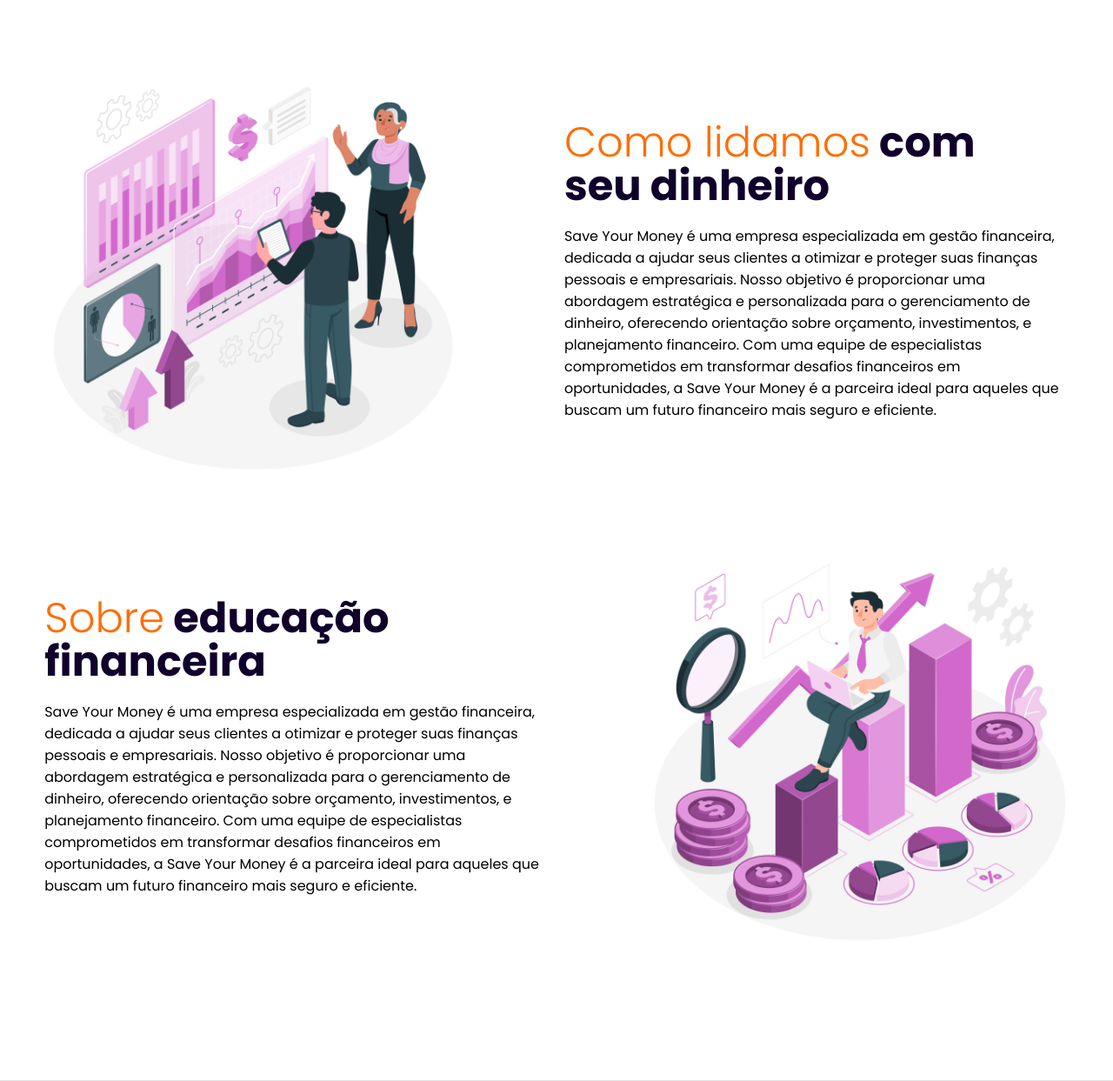
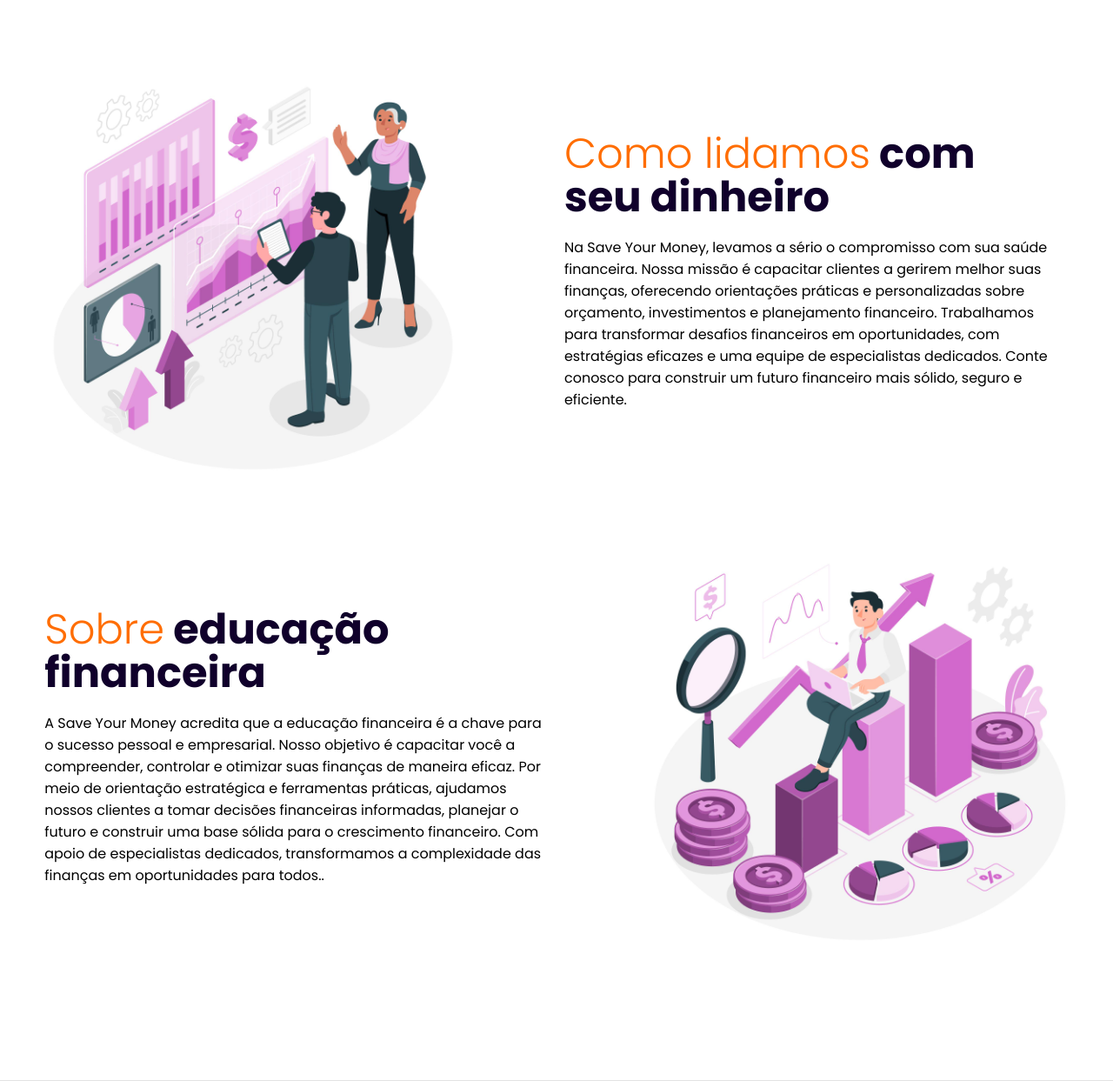
Before and after one commit to Gamaiaprogramas/Save-TCC, a PHP site: page /landing.php in a window 1280 px wide. Shown: the part 1343-2586 px from the top of the page at 87% size. Run offline with PHP 8.4, Linux system fonts and the light colour scheme; some libraries are stand-ins or nearby versions.

Commit message:
Filipe Takara 18-11 troca de textos

```diff
--- a/PAGES/landing.php
+++ b/PAGES/landing.php
@@ -65,10 +65,10 @@
 
                 <div class="txt-itens item-2">
                     <h3><span>Como lidamos</span> com<br>seu dinheiro</h3>
-                    <p>Save Your Money é uma empresa especializada em gestão financeira, dedicada a ajudar seus clientes a otimizar e proteger
-                    suas finanças pessoais e empresariais. Nosso objetivo é proporcionar uma abordagem estratégica e personalizada para o gerenciamento de dinheiro,
-                    oferecendo orientação sobre orçamento, investimentos, e planejamento financeiro. Com uma equipe de especialistas comprometidos em transformar desafios
-                    financeiros em oportunidades, a Save Your Money é a parceira ideal para aqueles que buscam um futuro financeiro mais seguro e eficiente.</p>
+                    <p>Na Save Your Money, levamos a sério o compromisso com sua saúde financeira. Nossa missão é capacitar clientes a gerirem melhor suas finanças,
+                        oferecendo orientações práticas e personalizadas sobre orçamento, investimentos e planejamento financeiro. Trabalhamos para transformar desafios
+                        financeiros em oportunidades, com estratégias eficazes e uma equipe de especialistas dedicados. Conte conosco para construir um futuro financeiro
+                         mais sólido, seguro e eficiente.</p>
                 </div>
 
 
@@ -79,10 +79,10 @@
 
                 <div class="txt-itens">
                     <h3><span>Sobre</span> educação<br>financeira</h3>
-                    <p>Save Your Money é uma empresa especializada em gestão financeira, dedicada a ajudar seus clientes a otimizar e proteger
-                    suas finanças pessoais e empresariais. Nosso objetivo é proporcionar uma abordagem estratégica e personalizada para o gerenciamento de dinheiro,
-                    oferecendo orientação sobre orçamento, investimentos, e planejamento financeiro. Com uma equipe de especialistas comprometidos em transformar desafios
-                    financeiros em oportunidades, a Save Your Money é a parceira ideal para aqueles que buscam um futuro financeiro mais seguro e eficiente.</p>
+                    <p>A Save Your Money acredita que a educação financeira é a chave para o sucesso pessoal e empresarial. Nosso objetivo é capacitar você a
+                        compreender, controlar e otimizar suas finanças de maneira eficaz. Por meio de orientação estratégica e ferramentas práticas, ajudamos
+                        nossos clientes a tomar decisões financeiras informadas, planejar o futuro e construir uma base sólida para o crescimento financeiro.
+                        Com apoio de especialistas dedicados, transformamos a complexidade das finanças em oportunidades para todos..</p>
                 </div>
 
                 <div class="img-itens">
@@ -109,7 +109,7 @@
                 <a href="../PAGES/action.php">
                     <button><i class="bi bi-headset"></i> <p>Ações e Rentabilidade</p> </button>
                 </a>
-                <a href="../PAGES/login.php">
+                <a href="../PAGES/selecao.php">
                     <button><i class="bi bi-cash-coin"></i> <p>Planejamento Financeiro</p> </button>
                 </a>
                 <a href="#">
@@ -126,7 +126,7 @@
 
             <h3>No vermelho? <span>Deixa com a gente</span> </h3>
             <p>Os melhores planejamentos para sair desta situção.</p>
-            <a href="#">
+            <a href="selecao.php">
                 <button>Conheça o plano</button>
             </a>
 
@@ -163,7 +163,8 @@
 
                     <div class="txt-instru-box">
                         <h4>Filipe <span>Takara</span></h4>
-                        <p>Lorem ipsum, dolor sit amet consectetur adipisicing elit. Ipsam maxime nulla dolorum eius necessitatibus quas accusamus ab aliquid iusto illum dolores porro ipsum suscipit atque unde saepe possimus, culpa facilis.</p>
+                        <p>Nascido em 27 de julho de 2006, é um dos desenvolvedores da Save Your Money, responsável pela documentação do projeto. Seu trabalho focou
+                            em garantir materiais claros, colaborando com a equipe para alinhar o sistema às necessidades dos usuários.</p>
                     </div>
 
                 </article>
@@ -224,10 +225,10 @@
 
                 <div class="txt-itens item-2">
                     <h3><span>Considereções</span><br>Finais</h3>
-                    <p>Save Your Money é uma empresa especializada em gestão financeira, dedicada a ajudar seus clientes a otimizar e proteger
-                    suas finanças pessoais e empresariais. Nosso objetivo é proporcionar uma abordagem estratégica e personalizada para o gerenciamento de dinheiro,
-                    oferecendo orientação sobre orçamento, investimentos, e planejamento financeiro. Com uma equipe de especialistas comprometidos em transformar desafios
-                    financeiros em oportunidades, a Save Your Money é a parceira ideal para aqueles que buscam um futuro financeiro mais seguro e eficiente.</p>
+                    <p>A Save Your Money encerra este compromisso reafirmando sua dedicação em transformar vidas por meio da gestão financeira estratégica. Nosso
+                        trabalho não termina com a orientação inicial, mas continua com suporte contínuo, adaptação às necessidades dos clientes e inovação constante
+                        em soluções de economia, planejamento e investimentos. Acreditamos que, com as ferramentas certas, qualquer pessoa pode alcançar estabilidade
+                        e prosperidade financeira de maneira segura.</p>
                 </div>
 
 
```
Also changed, not shown: PAGES/cambio.php (+4 -4 lines).
